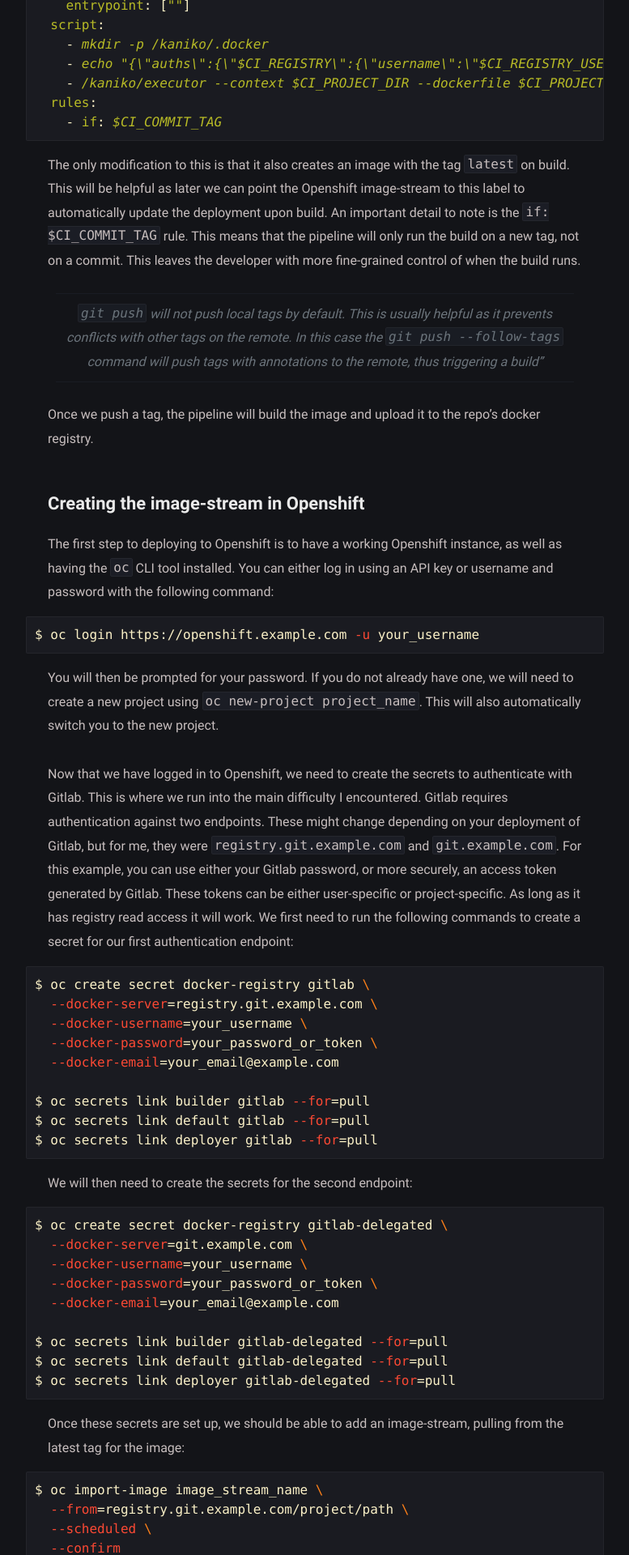
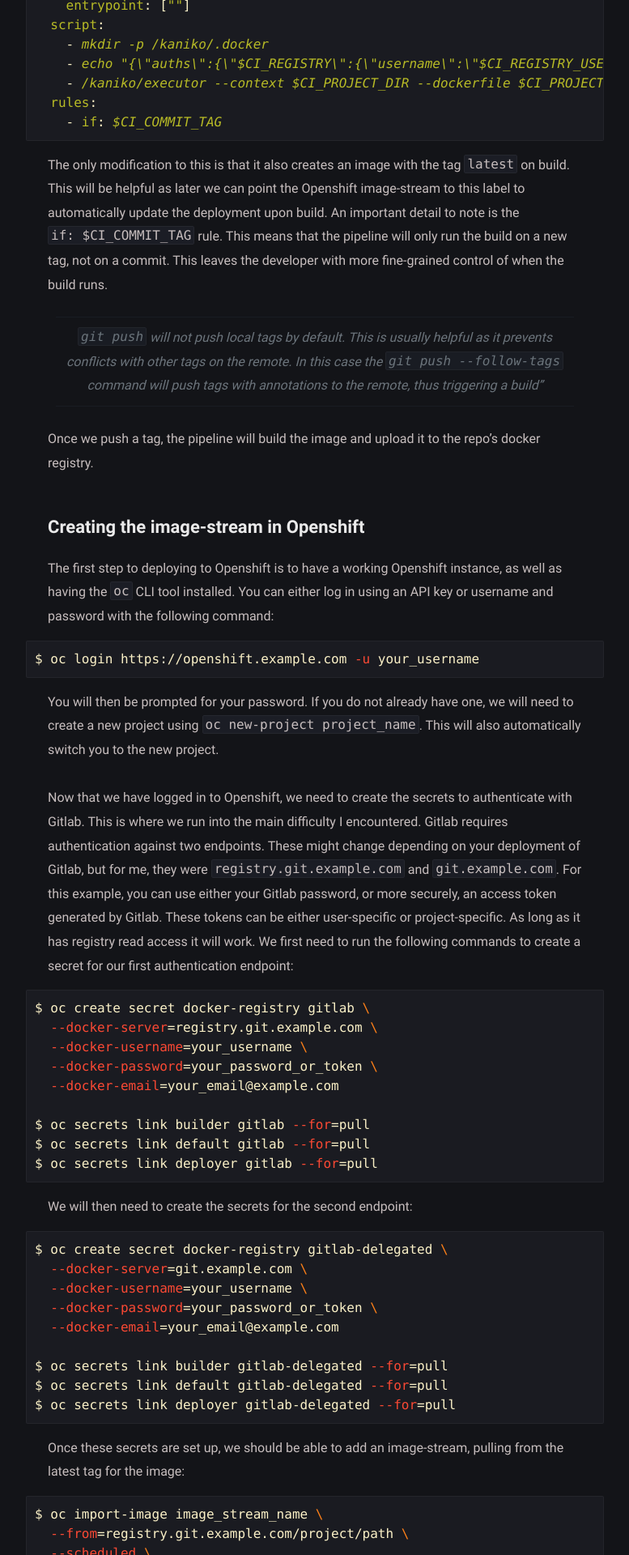
Before and after one commit to pbexe/jekyll-klise, a Jekyll site: the page built from _posts/markdown-test/2021-08-14-gitlab-openshift.md, in a window 1280 px wide. Shown: the part 979-2899 px from the top of the page at 81% size, without its empty margins (251-1028 px from the left). Built offline with Jekyll 4.4.1, drawn with Linux system fonts in a browser that asks for light colours; comment, search, counter and statistics services are not loaded.

Commit message:
Fix wrapping

```diff
--- a/_sass/klise/_syntax.scss
+++ b/_sass/klise/_syntax.scss
@@ -4,7 +4,7 @@ code {
   text-rendering: optimizeLegibility;
   font-feature-settings: "calt" 1;
   font-variant-ligatures: normal;
-  // white-space: pre;
+  white-space: pre;
   word-spacing: normal;
   word-break: normal;
   word-wrap: normal;
```
